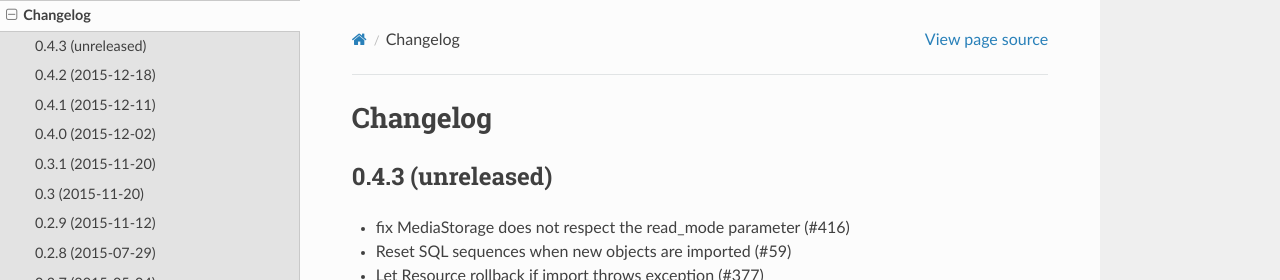
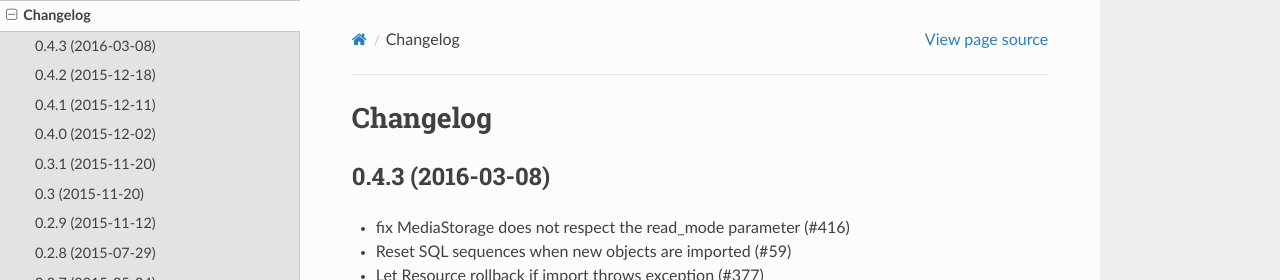
Before and after one commit to django-import-export/django-import-export, a Sphinx documentation site: the page built from docs/changelog.rst, in a window 1280 px wide and 900 px high. Shown: the top 280 px of the window. Built offline with Sphinx 7.4.7 and the Read the Docs theme 2.0.0, drawn with Linux system fonts in a browser that asks for light colours.

Commit message:
Preparing release 0.4.3

```diff
--- a/docs/changelog.rst
+++ b/docs/changelog.rst
@@ -1,7 +1,7 @@
 Changelog
 =========
 
-0.4.3 (unreleased)
+0.4.3 (2016-03-08)
 ------------------
 
 - fix MediaStorage does not respect the read_mode parameter (#416)
--- a/import_export/__init__.py
+++ b/import_export/__init__.py
@@ -1 +1 @@
-__version__ = '0.4.2'
+__version__ = '0.4.3'
```
